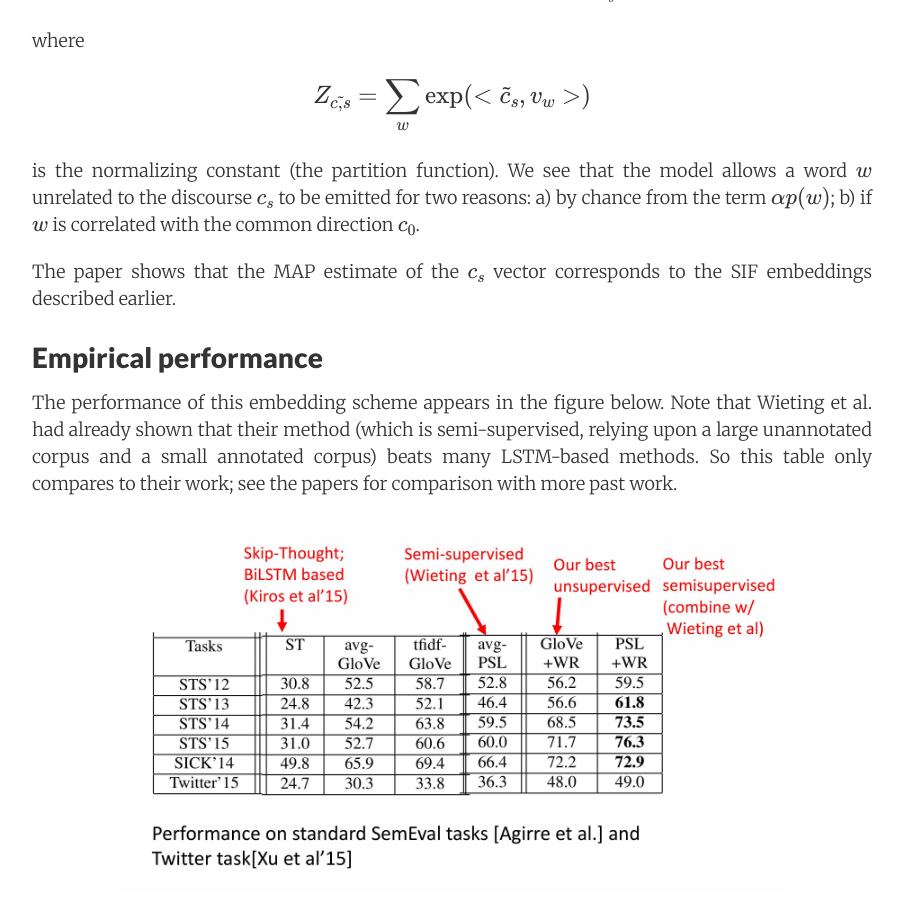
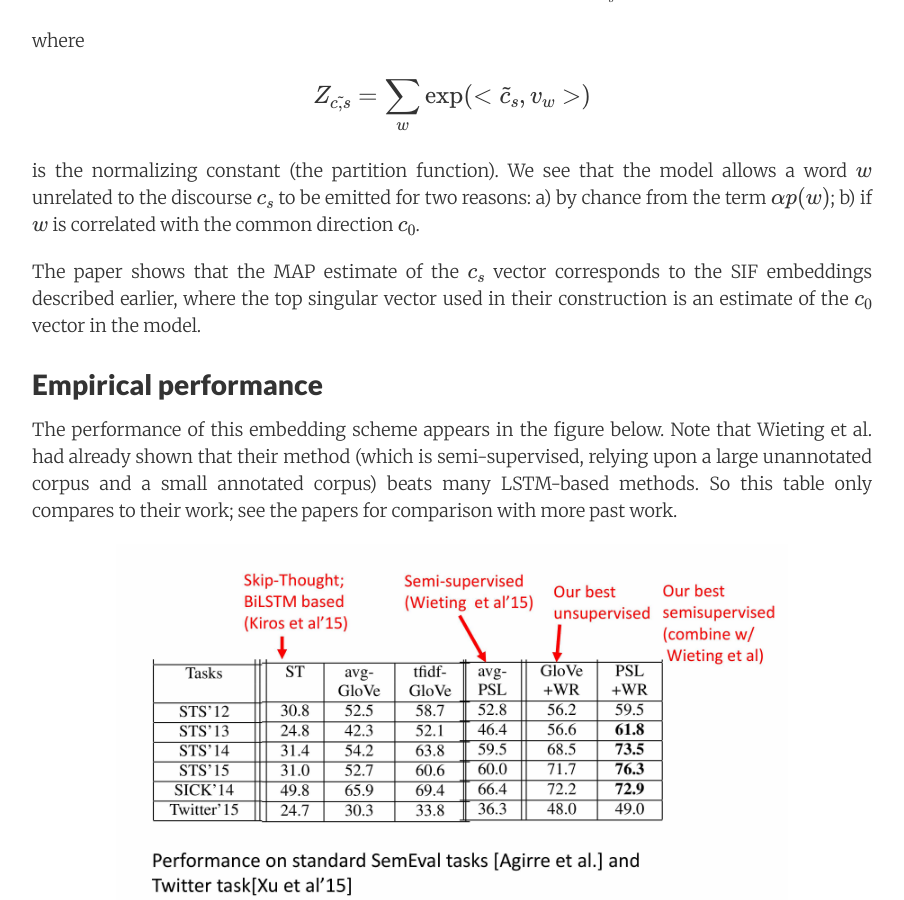
Before and after one commit to offconvex/offconvex.github.io, a Jekyll site: the page built from _posts/2018-06-16-textembeddings.md, in a window 1280 px wide and 900 px high, scrolled down 4579 px. Shown: the whole window, without its empty margins (188-1092 px from the left). Built offline with Jekyll 4.4.1, drawn with Linux system fonts in a browser that asks for light colours; nearby versions of some CDN libraries; formulas are drawn with MathJax 3; comment, search, counter and statistics services are not loaded.

Commit message:
Update 2018-06-16-textembeddings.md

```diff
--- a/_posts/2018-06-16-textembeddings.md
+++ b/_posts/2018-06-16-textembeddings.md
@@ -87,7 +87,7 @@ Conventional wisdom in information retrieval holds that "frequent words carry le
 
  is the normalizing constant (the partition function). We see that the model allows a word $w$ unrelated to the discourse $c_s$ to be emitted for two reasons: a) by chance from the term $\alpha p(w)$; b) if $w$ is correlated with the common direction $c_0$.
 
- The paper shows that the MAP estimate of the $c_s$ vector corresponds to the SIF embeddings described earlier.
+ The paper shows that the MAP estimate of the $c_s$ vector corresponds to the SIF embeddings described earlier, where the top singular vector used in their construction is an estimate of the $c_0$ vector in the model.
 
 ## Empirical performance
 
```
